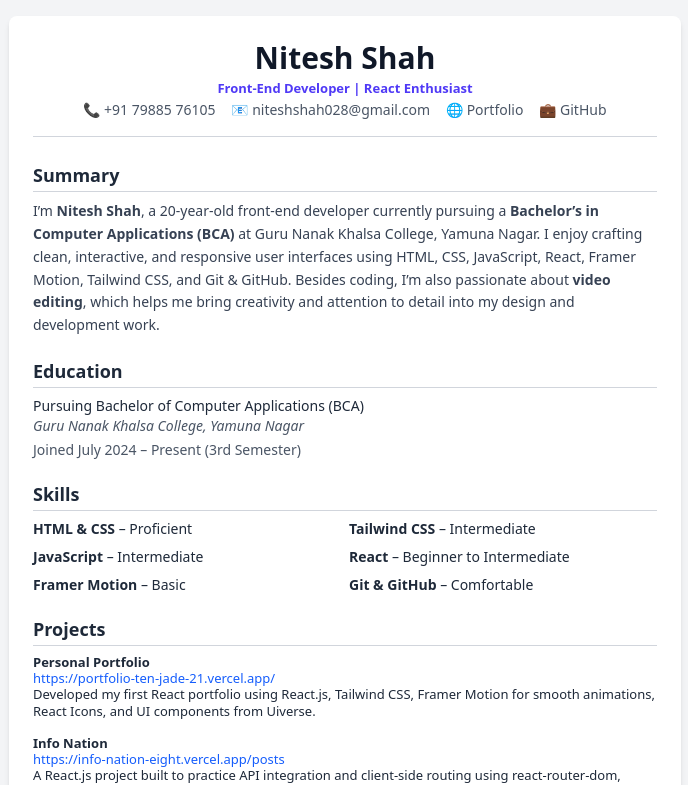
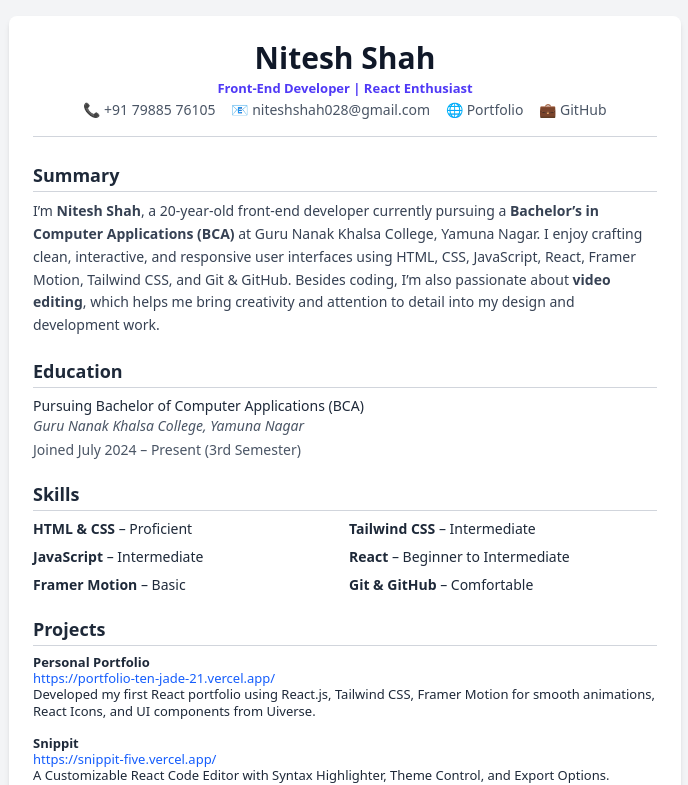
Before and after one commit to Nitesh47kumars/Resume, a React (Vite) app: page / in a window 1280 px wide. Shown: the top 785 px of the page, without its empty margins (295-983 px from the left). Built offline with nearby package versions, Linux system fonts and the light colour scheme.

Commit message:
Update Project

```diff
--- a/src/Components/Projects.jsx
+++ b/src/Components/Projects.jsx
@@ -8,10 +8,10 @@ const projects = [
       "Developed my first React portfolio using React.js, Tailwind CSS, Framer Motion for smooth animations, React Icons, and UI components from Uiverse.",
   },
   {
-    name: "Info Nation",
-    link: "https://info-nation-eight.vercel.app/posts",
+    name: "Snippit",
+    link: "https://snippit-five.vercel.app/",
     description:
-      "A React.js project built to practice API integration and client-side routing using react-router-dom, focusing on displaying dynamic articles.",
+      "A Customizable React Code Editor with Syntax Highlighter, Theme Control, and Export Options.",
   },
   {
     name: "Pokémon Website",
```
